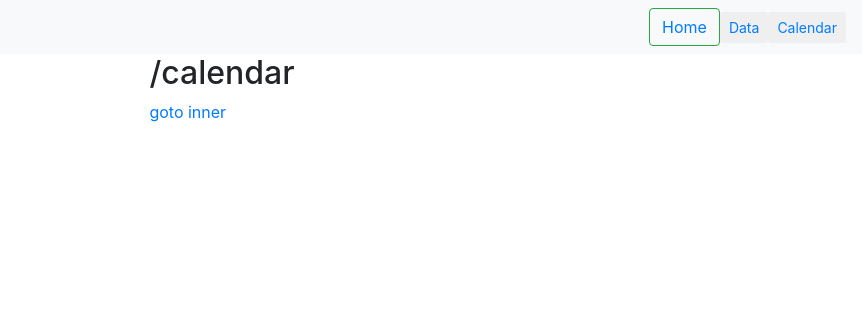
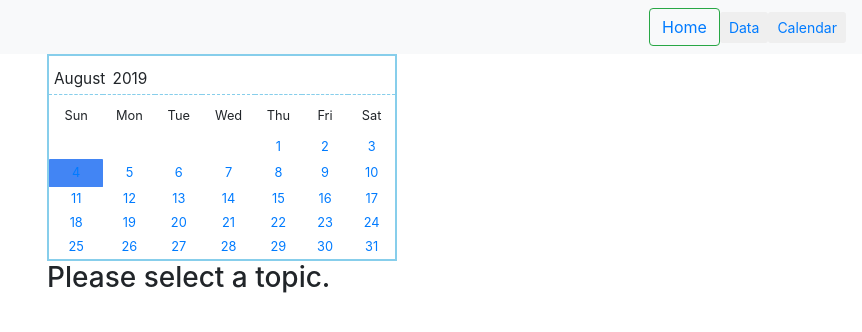
Before and after one commit to LuLu-89/final_project, a React (Create React App) app: page /calendar in a window 1280 px wide. Shown: the top 332 px of the page, without its empty margins (418-1280 px from the left). Built offline with nearby package versions, Linux system fonts and the light colour scheme.

Commit message:
Can do this way

```diff
--- a/src/components/Calendar/Calendar.js
+++ b/src/components/Calendar/Calendar.js
@@ -17,17 +17,6 @@ const style = {
     margin: "50px auto"
 }
 
-export default ({ match }) => {
-    return <div>
-        <h2>{match.url}</h2>
-        <Link to={`${match.path}/inner`} >
-            goto inner
-        </Link>
-
-        <Route path={`${match.path}/inner`} component={({ match }) =>  <p>INNER: {match.path}</p> } />
-
-    </div>
-}
 // export default Calendar = (props)=>{}
 class CalendarComponent extends React.Component {
     state = {
@@ -316,3 +305,7 @@ class CalendarComponent extends React.Component {
         );
     }
 }
+
+export default (props) => {
+    return <CalendarComponent {...props}></CalendarComponent>
+}
```
